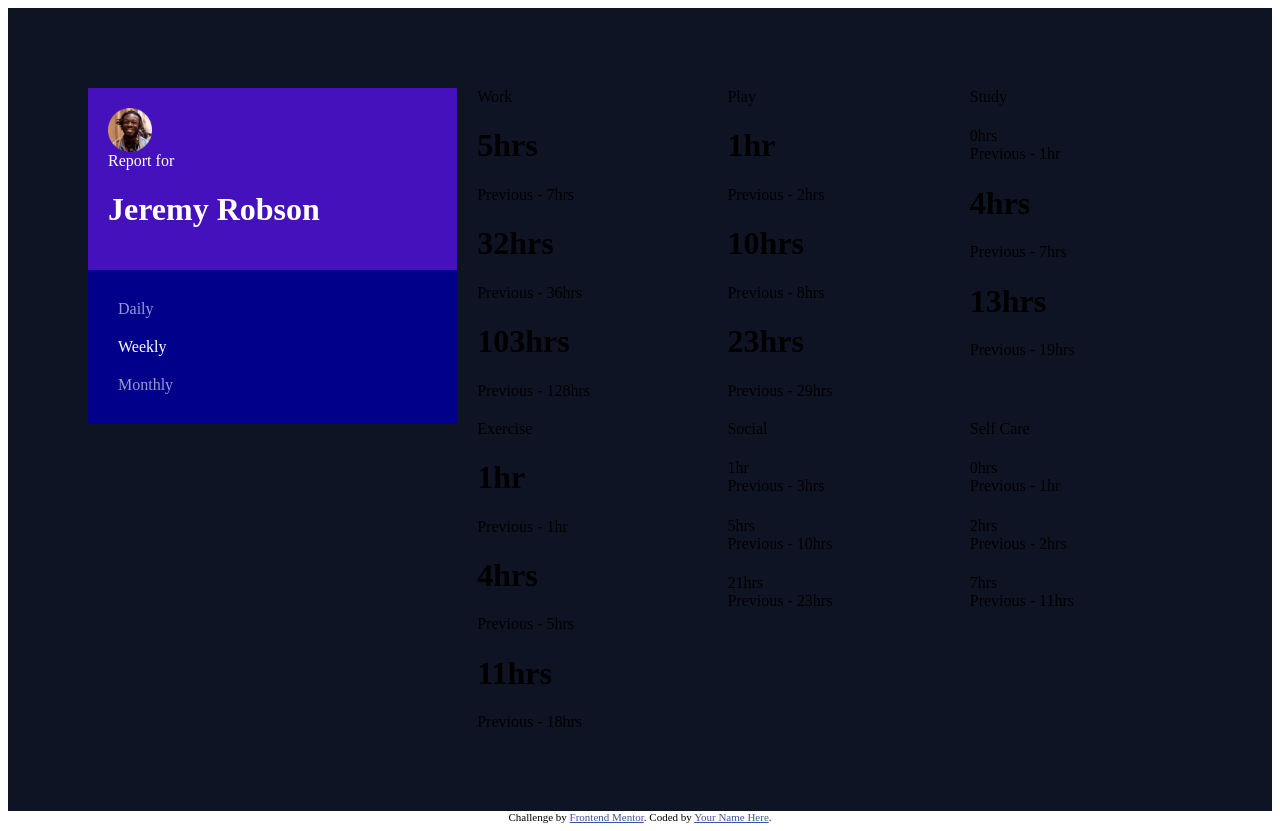
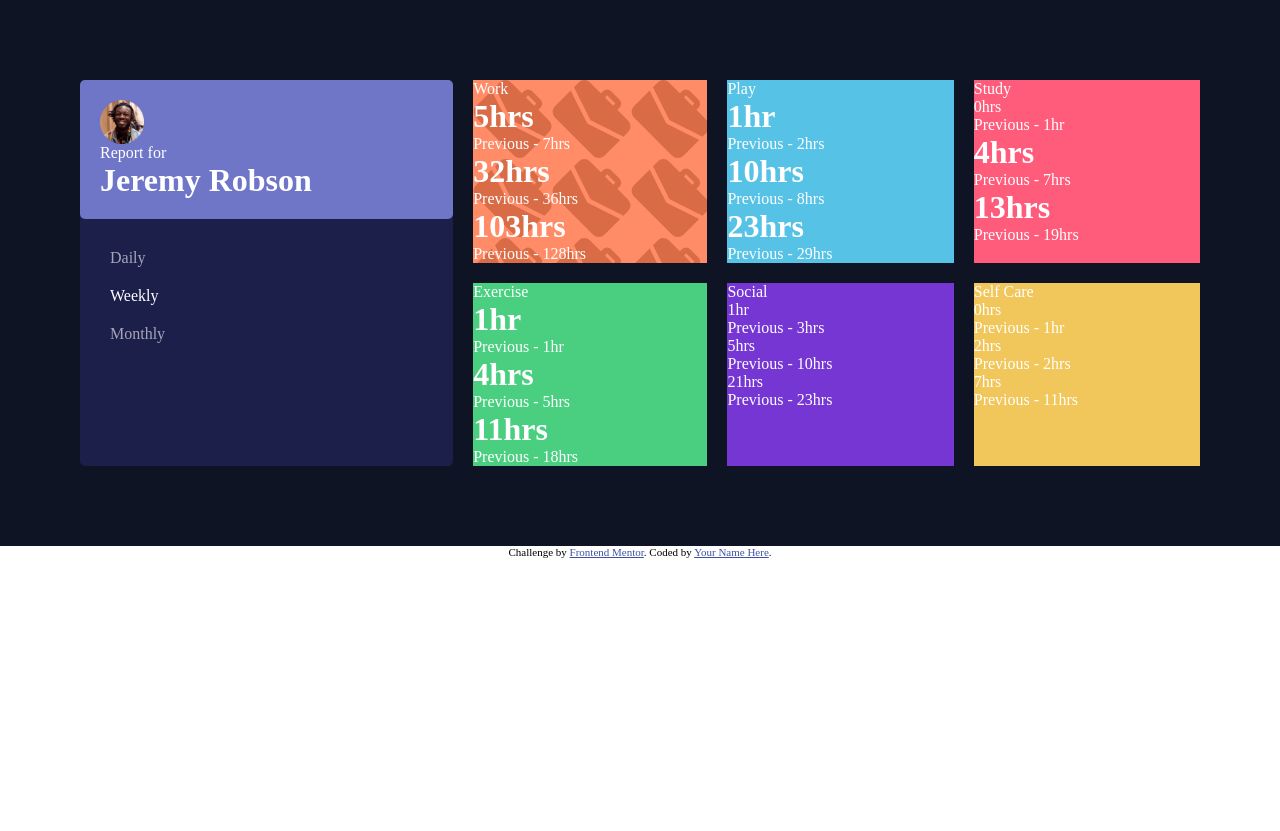
Before and after one commit to Kertich/Assessment1, a plain HTML site: page index.html in a window 1280 px wide. After the commit the page ends 800 px from the top, so only its background shows below. Drawn offline with Linux system fonts and the light colour scheme.

Commit message:
added background color

```diff
--- a/style.css
+++ b/style.css
@@ -1,3 +1,7 @@
+*{
+    margin: 0;
+
+}
 .main{
     display: grid;
     grid-column: repeat(4, 1fr);
@@ -8,21 +12,26 @@
     "one five six seven";
     padding: 80px;
     background-color:hsl(226, 43%, 10%);
+    color:white;
 }
 .gridAreaOne{
     grid-area: one;
     display: flex;
     flex-direction: column;
+    background-color: hsl(235, 46%, 20%);
+    border-radius: 5px;
+
 }
 .gridAreaOne__profile{
-    background-color: rgb(68, 17, 189);
+    background-color: hsl(235, 45%, 61%);
     height: auto;
     width: auto;
-    color:white;
+
     display: flex;
     flex-direction: column;
     align-items:flex-start;
     padding: 20px;
+    border-radius: 5px;
 
 }
 
@@ -30,10 +39,10 @@
     width: 44px;
 }
 .gridAreaOne__duration{
-    background-color: darkblue;
+    background-color: hsl(235, 46%, 20%);
     height: auto;
     width: auto;
-    color:white;
+
     display: flex;
     flex-direction: column;
     align-items: flex-start;
@@ -50,19 +59,28 @@
 
 .gridAreaTwo{
     grid-area: two;
+    background-image: url(./images/icon-work.svg);
+    background-color: hsl(15, 100%, 70%);
+
 }
 .gridAreaThree{
     grid-area: three;
+    background-color: hsl(195, 74%, 62%);
 }
 .gridAreaFour{
     grid-area: four;
+    background-color: hsl(348, 100%, 68%);
+
 }
 .gridAreaFive{
     grid-area: five;
+    background-color: hsl(145, 58%, 55%);
 }
 .gridAreaSix{
     grid-area: six;
+    background-color: hsl(264, 64%, 52%);
 }
-.gridAreaSeven{
+.girdAreaSeven{
     grid-area: seven;
+    background-color: hsl(43, 84%, 65%);
 }
```
